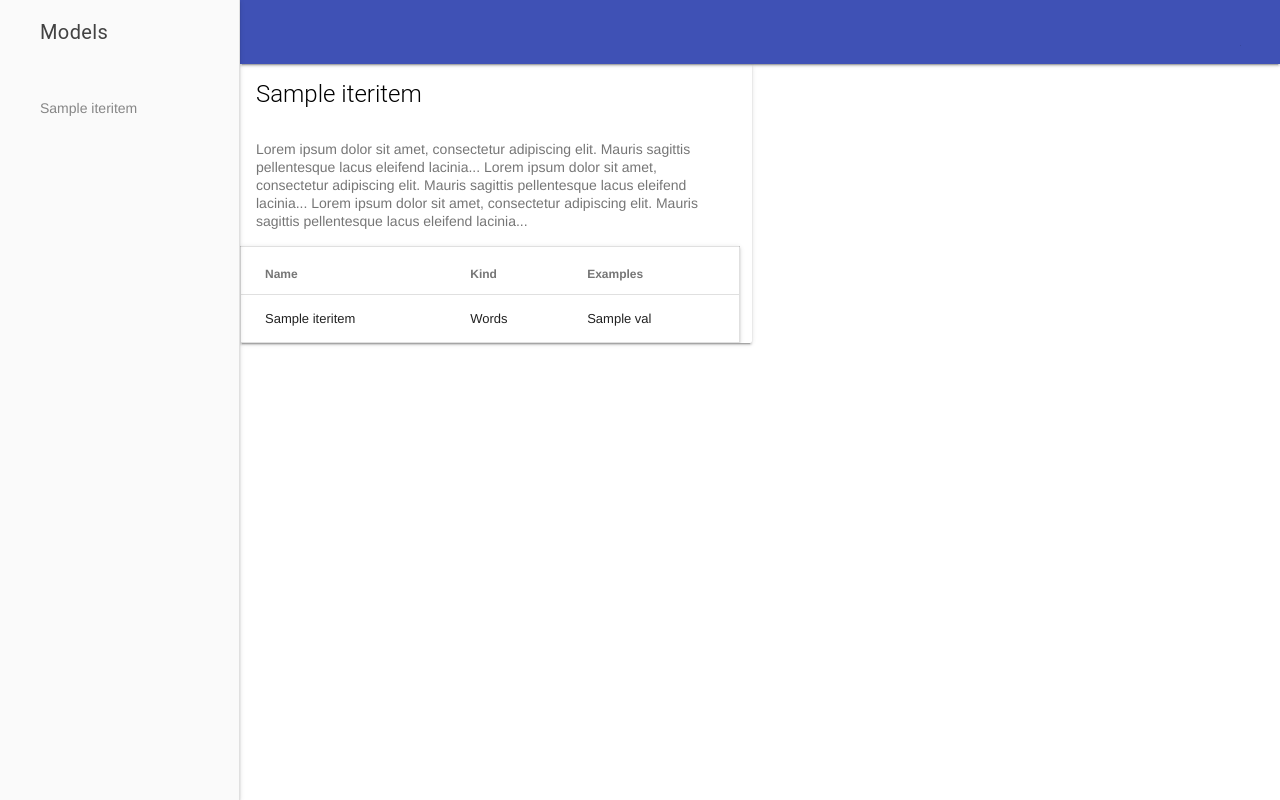
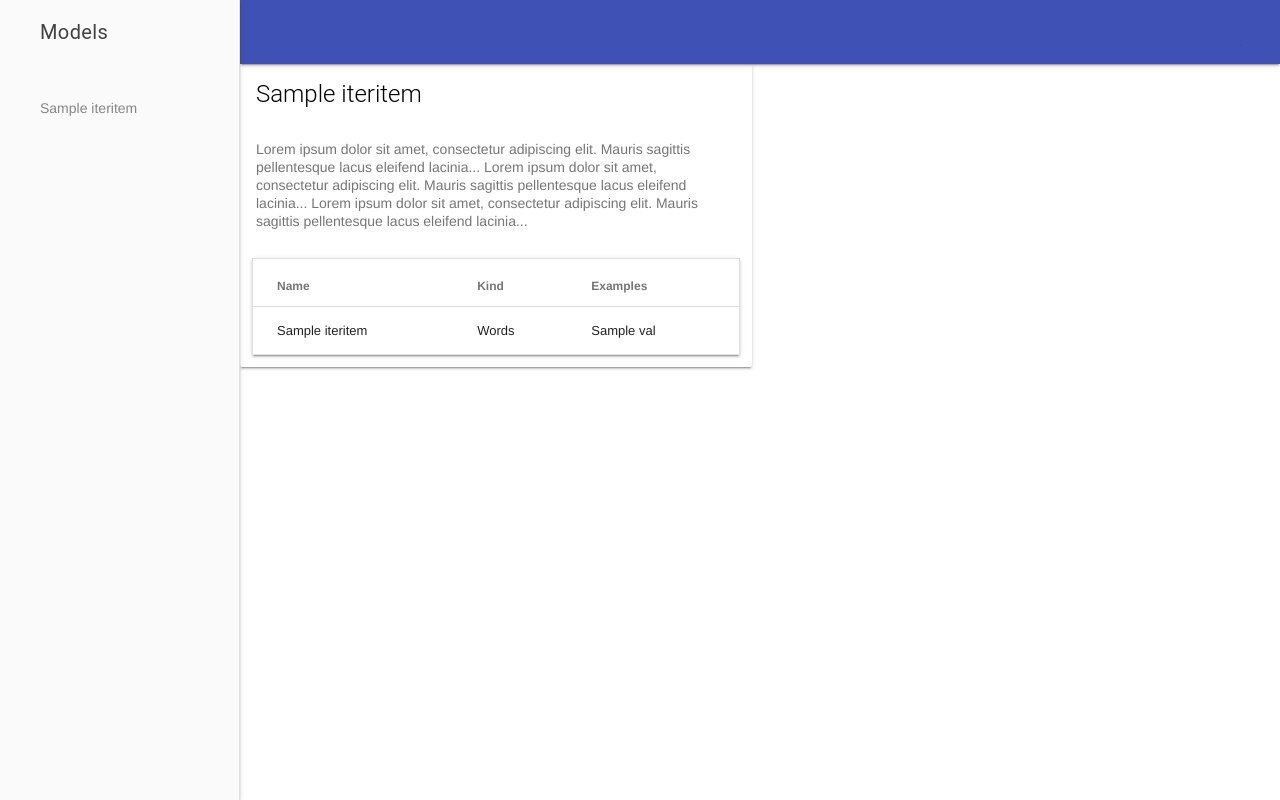
Before and after one commit to samedhi/gaend, a Python web app: template templates/documentation.html in a window 1280 px wide. Run offline with Jinja, Linux system fonts and the light colour scheme; the template is opened without the code that fills it: most values are stand-ins (such as "Sample title", 1, 10 or a date in 2020).

Commit message:
Get the table nicely centered

```diff
--- a/templates/documentation.html
+++ b/templates/documentation.html
@@ -34,11 +34,13 @@
       <main class="mdl-layout__content">
         <div class="page-content">
           {% for model_name, model_dict in klasses.iteritems() %}
-          <div class="mdl-card mdl-shadow--2dp" style="width: 512px">
+          <div class="mdl-card mdl-shadow--2dp"
+               style="width: 512px">
             <div class="mdl-card__title">
               <h2 class="mdl-card__title-text">{{ model_name }}</h2>
             </div>
             <div class="mdl-card__supporting-text">
+
               Lorem ipsum dolor sit amet, consectetur adipiscing elit.
               Mauris sagittis pellentesque lacus eleifend lacinia...
               Lorem ipsum dolor sit amet, consectetur adipiscing elit.
@@ -46,7 +48,8 @@
               Lorem ipsum dolor sit amet, consectetur adipiscing elit.
               Mauris sagittis pellentesque lacus eleifend lacinia...
             </div>
-            <table class="mdl-data-table mdl-js-data-table mdl-shadow--2dp" style="width: 500px">
+            <table class="mdl-data-table mdl-js-data-table mdl-shadow--2dp"
+                   style="width: 488px; margin: 12px;">
               <thead>
                 <th class="mdl-data-table__cell--non-numeric">Name</th>
                 <th class="mdl-data-table__cell--non-numeric">Kind</th>
```
